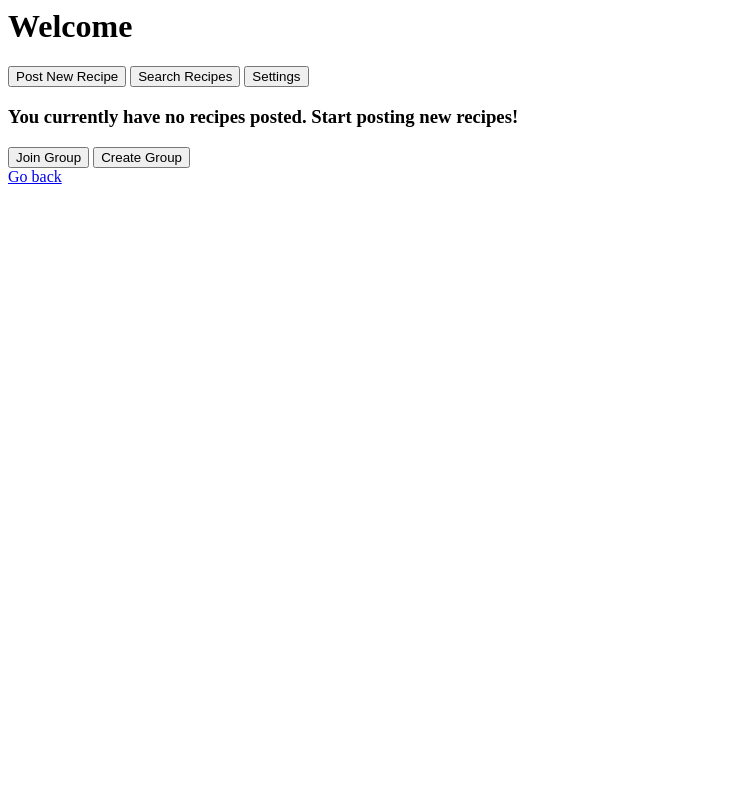
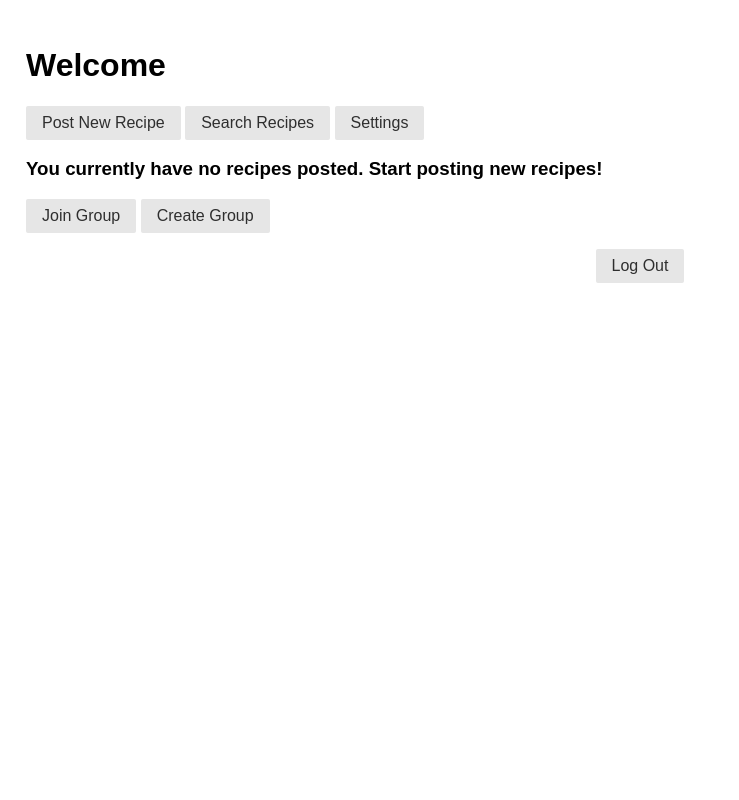
Before and after one commit to Waynel65/DB_Project, a Flask app: page /dashboard in a window 1280 px wide. Shown: the whole page, without its empty margins (0-739 px from the left). Run offline with Flask 2, Linux system fonts and the light colour scheme; the visitor is signed in with stand-in values (Sample User, id 1); data that the repository does not hold is empty; some libraries are stand-ins or nearby versions.

Commit message:
add logout button and restrict access to dashboard

```diff
--- a/dashboard.py
+++ b/dashboard.py
@@ -3,7 +3,10 @@ from app import app, conn
 
 @app.route('/dashboard')
 def dashboard():
+    if not session.get('user_is_logged_in'):
+        return redirect('/login')
     username = session['username']
+    print(username)
     cursor = conn.cursor();
     query = 'SELECT * FROM Recipe where postedBy = %s'
     cursor.execute(query, username)
--- a/templates/dashboard.html
+++ b/templates/dashboard.html
@@ -1,11 +1,49 @@
 <html>
 <head>
+    <link rel="stylesheet" href="https://cdn.jsdelivr.net/npm/purecss@3.0.0/build/pure-min.css" integrity="sha384-X38yfunGUhNzHpBaEBsWLO+A0HDYOQi8ufWDkZ0k9e0eXz/tH3II7uKZ9msv++Ls" crossorigin="anonymous">
+	<meta name="viewport" content="width=device-width, initial-scale=1">
+	<style>
+		* {
+		  box-sizing: border-box;
+		  font-family: Arial, Helvetica, sans-serif;
+		}
+		body {
+		  margin: 0;
+		  font-family: Arial, Helvetica, sans-serif;
+		}
+		#login, .pure-form, .input {
+			text-align:center;
+		}
+		#stacked-email, #stacked-password{
+			margin:auto;
+		}
+		div{
+			margin: 1rem;
+		}
+		.round-submit-button{
+			border-radius: 25px;
+			border: 2px solid #73AD21;
+			padding: 20px;
+			width: 50px;
+			height: 25px;
+		}
+		input{
+			padding: 0.5rem;
+    		width: 60%;
+		}
+		/* Style the content */
+		.content {
+		  padding: 10px;
+		}
+
+	</style>
 </head>
 <body>
+    <div class="content .pure-g">
     <h1> Welcome {{username}} </h1>
-    <button onclick="location.href='/create_recipe'" type="button">Post New Recipe</button>
-    <button onclick="location.href='/search'" type="button">Search Recipes</button>
-    <button onclick="location.href='/settings'" type="button">Settings</button>
+    <button class="pure-button" onclick="location.href='/create_recipe'" type="button">Post New Recipe</button>
+    <button class="pure-button" onclick="location.href='/search'" type="button">Search Recipes</button>
+    <button class="pure-button" onclick="location.href='/settings'" type="button">Settings</button>
 
     {% if recipe_list %}
     <h3> My Recipes </h3>
@@ -44,10 +82,16 @@
         {% endfor %}
         </table>
     {% endif %}
-    <button onclick="location.href='/join_group'" type=""button>Join Group</button>
-    <button onclick="location.href='/create_group'" type=""button>Create Group</button>
+    <button class="pure-button" onclick="location.href='/join_group'" type=""button>Join Group</button>
+    <button class="pure-button" onclick="location.href='/create_group'" type=""button>Create Group</button>
 <br>
-<a href="/">Go back</a>
+<div>
+    <form class="pure-form pure-form-stacked" id="logout" action="/logoutAuth" method="POST">
+		<button class="pure-button" id="logoutButton">Log Out</button>
+    </form>
+
+</div>
+</div>
 </body>
 
 
```
Also changed, not shown: auth.py (+8 -0 lines).
